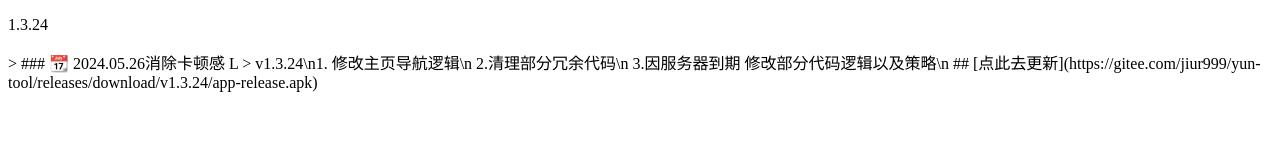
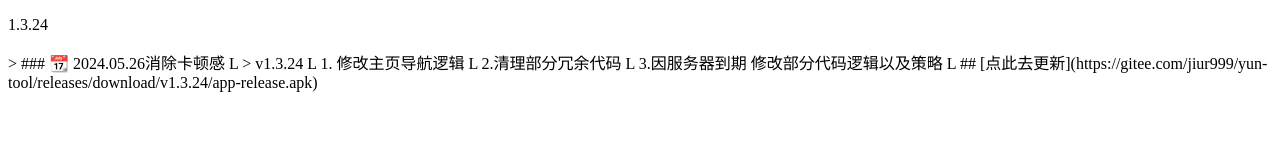
Before and after one commit to JiuR999/Mypages, a plain HTML site: page index.html in a window 1280 px wide. Drawn offline with Linux system fonts and the light colour scheme.

Commit message:
Update index.html

```diff
--- a/index.html
+++ b/index.html
@@ -9,9 +9,9 @@
     <p id="version">1.3.24</p>
 
     <p id="content">
-      > ### 📆 2024.05.26消除卡顿感 L > v1.3.24\n1. 修改主页导航逻辑\n
-      2.清理部分冗余代码\n
-      3.因服务器到期 修改部分代码逻辑以及策略\n
+      > ### 📆 2024.05.26消除卡顿感 L > v1.3.24 L 1. 修改主页导航逻辑 L
+      2.清理部分冗余代码 L
+      3.因服务器到期 修改部分代码逻辑以及策略 L
     ## [点此去更新](https://gitee.com/jiur999/yun-tool/releases/download/v1.3.24/app-release.apk)
     </p>
   </body>
```
